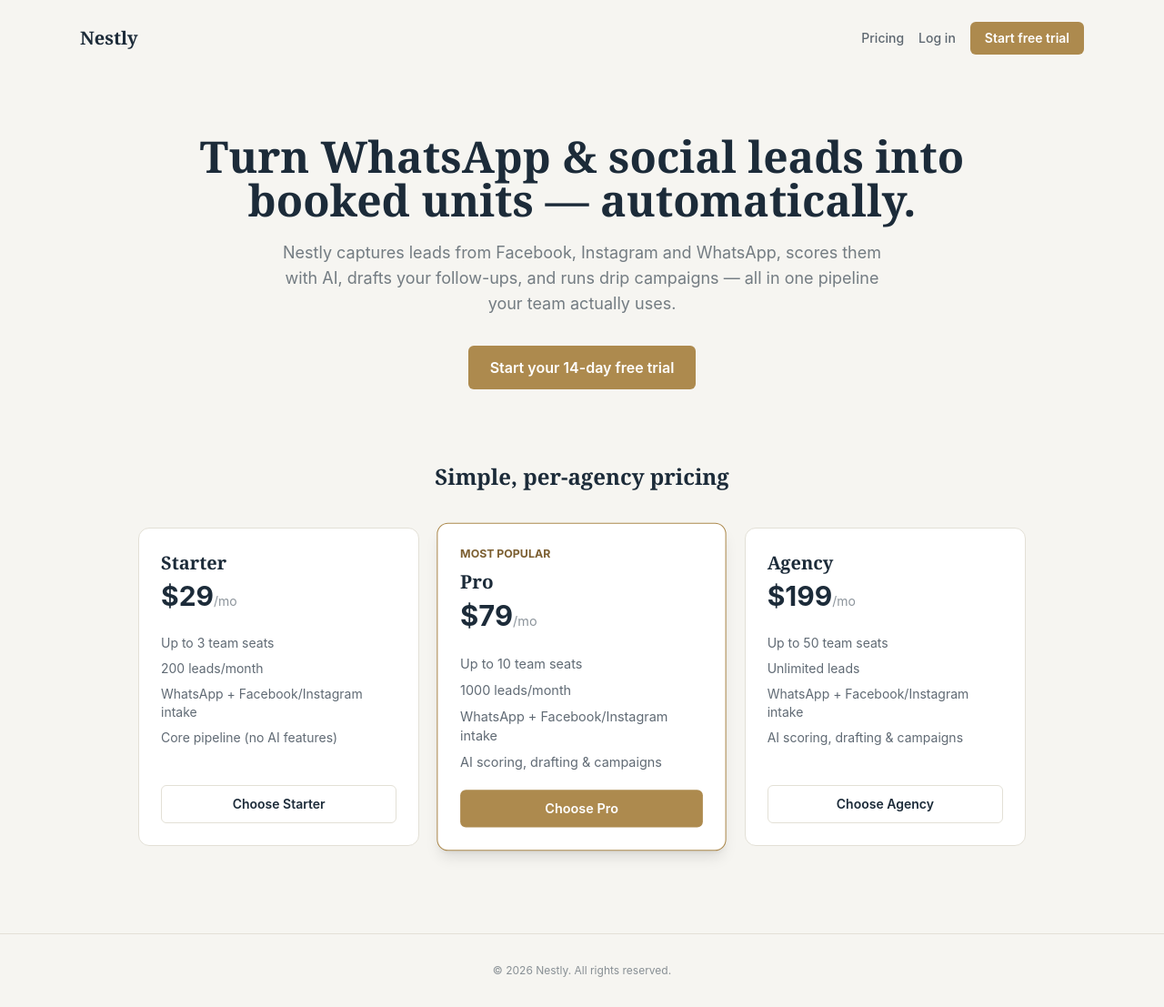
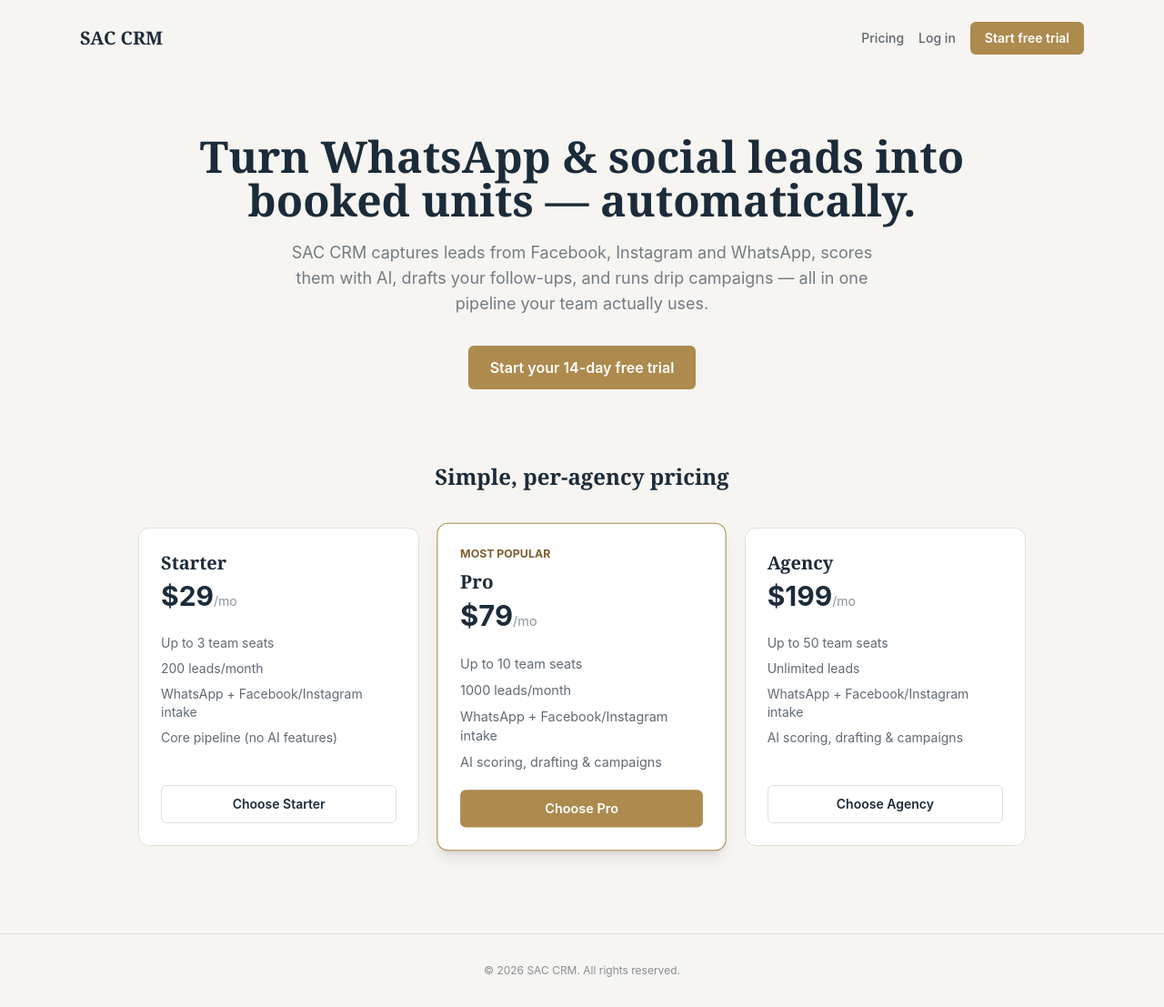
Before and after one commit to saadchatthaa-a11y/trivox, a Next.js app: page / in a window 1280 px wide. Shown: the whole page at 91% size. Built offline with nearby package versions, Linux system fonts and the light colour scheme.

Commit message:
Update SAC CRM branding

```diff
--- a/src/app/(auth)/signup/page.tsx
+++ b/src/app/(auth)/signup/page.tsx
@@ -46,7 +46,7 @@ export default function SignupPage() {
     <div className="min-h-screen flex items-center justify-center bg-paper px-4">
       <form onSubmit={handleSubmit} className="bg-white border border-line rounded-xl p-8 w-full max-w-md">
         <h1 className="text-2xl font-serif font-semibold text-ink mb-1">Create your agency account</h1>
-        <p className="text-sm text-ink/60 mb-6">14-day free trial, no card required to start.</p>
+        <p className="text-sm text-ink/60 mb-6">Get started with SAC CRM today.</p>
 
         {error && <div className="text-sm text-rust bg-rust/10 border border-rust/30 rounded-md p-3 mb-4">{error}</div>}
 
@@ -68,7 +68,7 @@ export default function SignupPage() {
 
         <button disabled={loading} type="submit"
           className="w-full bg-brass hover:bg-brassdark text-white font-semibold rounded-md py-2.5 text-sm transition">
-          {loading ? "Creating your workspace…" : "Start free trial"}
+          {loading ? "Creating your workspace…" : "Create account"}
         </button>
 
         <p className="text-xs text-ink/50 mt-4 text-center">
--- a/src/app/layout.tsx
+++ b/src/app/layout.tsx
@@ -2,7 +2,7 @@ import type { Metadata } from "next";
 import "./globals.css";
 
 export const metadata: Metadata = {
-  title: "Nestly — Real Estate Lead & Marketing CRM",
+  title: "SAC CRM — Real Estate Lead & Marketing CRM",
   description: "AI-powered lead pipeline, campaigns, and WhatsApp/social intake for real estate marketing teams.",
 };
 
--- a/src/app/page.tsx
+++ b/src/app/page.tsx
@@ -5,7 +5,7 @@ export default function LandingPage() {
   return (
     <div>
       <header className="max-w-6xl mx-auto flex items-center justify-between px-6 py-6">
-        <span className="font-serif text-xl font-semibold">Nestly</span>
+        <span className="font-serif text-xl font-semibold">SAC CRM</span>
         <nav className="flex items-center gap-4 text-sm font-medium">
           <a href="#pricing" className="text-ink/70 hover:text-ink">Pricing</a>
           <Link href="/login" className="text-ink/70 hover:text-ink">Log in</Link>
@@ -20,7 +20,7 @@ export default function LandingPage() {
           Turn WhatsApp &amp; social leads into booked units — automatically.
         </h1>
         <p className="text-ink/60 text-lg mb-8 max-w-2xl mx-auto">
-          Nestly captures leads from Facebook, Instagram and WhatsApp, scores them with AI,
+          SAC CRM captures leads from Facebook, Instagram and WhatsApp, scores them with AI,
           drafts your follow-ups, and runs drip campaigns — all in one pipeline your team
           actually uses.
         </p>
@@ -35,7 +35,7 @@ export default function LandingPage() {
       </section>
 
       <footer className="border-t border-line py-8 text-center text-xs text-ink/50">
-        © {new Date().getFullYear()} Nestly. All rights reserved.
+        © {new Date().getFullYear()} SAC CRM. All rights reserved.
       </footer>
     </div>
   );
```
